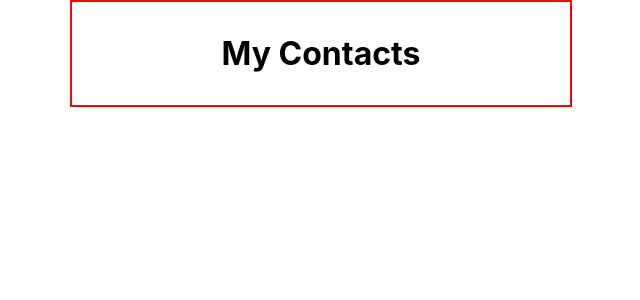
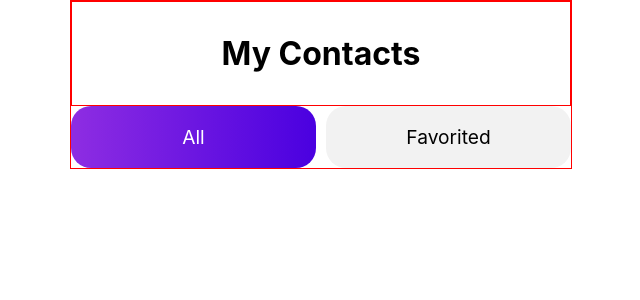
Before and after one commit to kdenz/contacts-web-app, a React (Create React App) app: page / in a window 1280 px wide. Shown: the top 300 px of the page, without its empty margins (319-959 px from the left). Built offline with nearby package versions, Linux system fonts and the light colour scheme.

Commit message:
feat(tab bar): add a reusable UI component

```diff
--- /dev/null
+++ b/src/components/TabBar/TabBar.tsx
@@ -0,0 +1,24 @@
+import React from "react";
+import { Container, TabButton } from "./styled";
+
+export type Tab = {
+  key: string;
+  label: string;
+};
+export interface TabBarProps {
+  tabs: Tab[];
+  activeTab: string;
+}
+export const TabBar: React.FC<TabBarProps> = ({ tabs, activeTab }) => {
+  return (
+    <Container>
+      {tabs.map(tab => {
+        return (
+          <TabButton key={tab.key} isActive={tab.key === activeTab}>
+            {tab.label}
+          </TabButton>
+        );
+      })}
+    </Container>
+  );
+};
--- /dev/null
+++ b/src/components/TabBar/index.ts
@@ -0,0 +1 @@
+export * from "./TabBar";
--- /dev/null
+++ b/src/components/TabBar/styled.ts
@@ -0,0 +1,31 @@
+import styled from "styled-components";
+
+export const Container = styled.div`
+  display: flex;
+`;
+
+const activeGradient = "linear-gradient(to right, #8e2de2, #4a00e0)";
+
+interface TabButtonProps {
+  isActive: boolean;
+}
+export const TabButton = styled.div<TabButtonProps>`
+  font-size: 1.2rem;
+  padding: 1em 2em;
+  flex: 1;
+  text-align: center;
+  border-radius: 20px;
+  background: ${props => (props.isActive ? activeGradient : "#f2f2f2")};
+  color: ${props => (props.isActive ? "#fff" : "#000")};
+
+  & + & {
+    margin-left: 2%;
+  }
+
+  &:hover,
+  :focus {
+    background: ${activeGradient};
+    opacity: 0.5;
+    color: #fff;
+  }
+`;
--- a/src/pages/ContactListPage/ContactListPage.tsx
+++ b/src/pages/ContactListPage/ContactListPage.tsx
@@ -1,10 +1,23 @@
 import React from "react";
 import { Container, Header } from "./styled";
+import { TabBar } from "components/TabBar";
+
+enum TABS {
+  ALL = "all",
+  FAVORITED = "favorited"
+}
 
 export const ContactListPage: React.FC = () => {
   return (
     <Container>
       <Header>My Contacts</Header>
+      <TabBar
+        tabs={[
+          { key: TABS.ALL, label: "All" },
+          { key: TABS.FAVORITED, label: "Favorited" }
+        ]}
+        activeTab={TABS.ALL}
+      />
     </Container>
   );
 };
```
